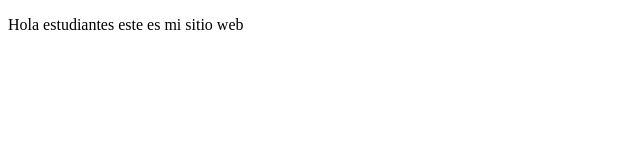
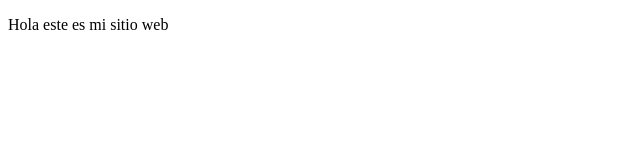
Before and after one commit to ridanruled14/proyectoDemoCursoPrework, a plain HTML site: page index.html in a window 1280 px wide. Shown: the whole page, without its empty margins (0-640 px from the left). Drawn offline with Linux system fonts and the light colour scheme.

Commit message:
cambios de redacciòn

```diff
--- a/index.html
+++ b/index.html
@@ -6,6 +6,6 @@
     <title>Hola Mundo</title>
 </head>
 <body>
-    <p>Hola estudiantes este es mi sitio web</p>
+    <p>Hola este es mi sitio web</p>
 </body>
 </html>
```
